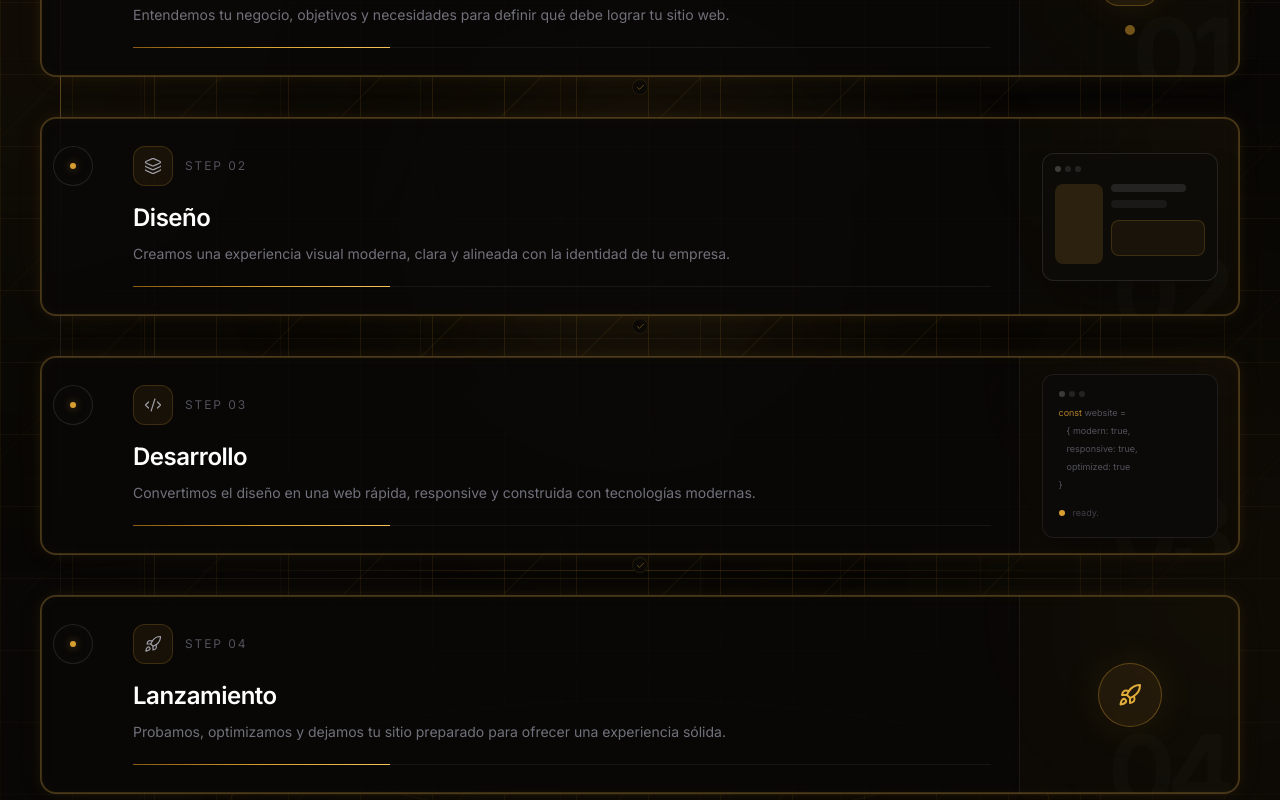
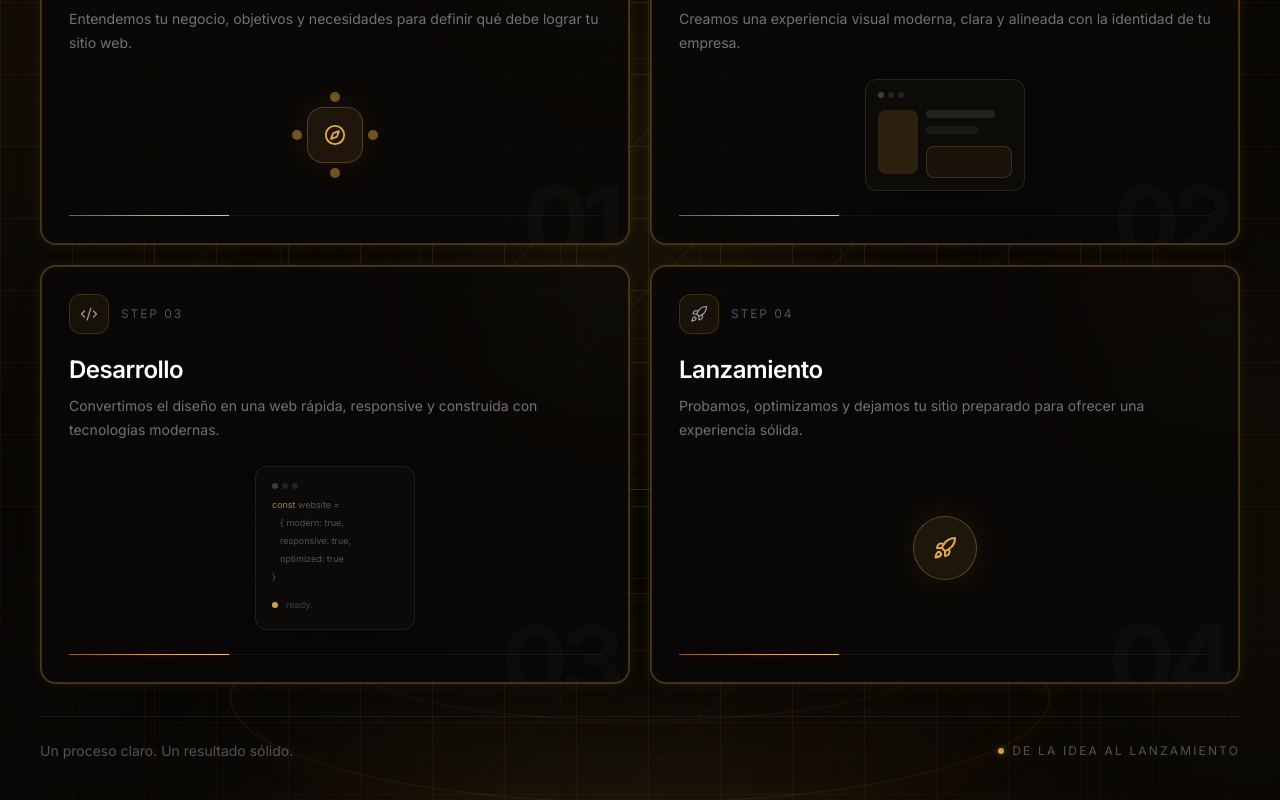
Before and after one commit to alvarodm26/NEGOCIO_ALDUMA, a Next.js app: page / in a window 1280 px wide. Shown: the part 3200-4000 px from the top of the page. Built offline with nearby package versions, Linux system fonts and the light colour scheme.

Commit message:
first commit

```diff
--- a/components/Process.tsx
+++ b/components/Process.tsx
@@ -3,10 +3,9 @@
 import { motion } from "motion/react";
 import {
   ArrowUpRight,
-  Check,
-  Code2,
   Compass,
   Layers3,
+  Code2,
   Rocket,
 } from "lucide-react";
 
@@ -283,23 +282,7 @@ export default function Process() {
         {/* ========================================================= */}
 
         <div className="relative mt-12">
-          {/* TIMELINE */}
-
-          <motion.div
-            initial={{ scaleY: 0 }}
-            whileInView={{ scaleY: 1 }}
-            viewport={{ once: true, amount: 0.1 }}
-            transition={{
-              duration: 1.2,
-              ease: "easeInOut",
-            }}
-            style={{
-              transformOrigin: "top",
-            }}
-            className="absolute left-5 top-0 hidden h-full w-px bg-gradient-to-b from-[#D99E30]/60 via-white/[0.08] to-transparent md:block"
-          />
-
-          <div className="space-y-4 md:space-y-5">
+          <div className="grid grid-cols-1 gap-5 md:grid-cols-2">
             {steps.map((step, index) => {
               const Icon = step.icon;
 
@@ -327,12 +310,12 @@ export default function Process() {
                   }}
                   className="group relative"
                 >
-                  <div className="relative rounded-2xl">
+                  <div className="relative h-full rounded-2xl">
                     {/* BORDE */}
 
                     <div className="pointer-events-none absolute inset-0 z-30 rounded-2xl border-2 border-[#D99E30]/25 shadow-[0_0_14px_rgba(217,158,48,0.08),0_0_35px_rgba(180,120,25,0.04),inset_0_0_14px_rgba(217,158,48,0.03)] transition-all duration-500 group-hover:border-[#D99E30]/40 group-hover:shadow-[0_0_20px_rgba(217,158,48,0.12)]" />
 
-                    <div className="relative overflow-hidden rounded-2xl border border-white/[0.07] bg-[#090807]/90 transition-all duration-500 group-hover:border-[#D99E30]/30 group-hover:bg-[#0D0B08]">
+                    <div className="relative flex h-full min-h-[300px] flex-col overflow-hidden rounded-2xl border border-white/[0.07] bg-[#090807]/90 transition-all duration-500 group-hover:border-[#D99E30]/30 group-hover:bg-[#0D0B08]">
                       {/* GLOW ESTÁTICO DE TARJETA */}
 
                       <div className="pointer-events-none absolute -right-24 -top-24 h-56 w-56 rounded-full bg-[#D99E30]/[0.045] blur-[90px]" />
@@ -353,29 +336,11 @@ export default function Process() {
                         {step.number}
                       </span>
 
-                      <div className="relative grid md:grid-cols-[64px_1fr_220px]">
-                        {/* NODE */}
-
-                        <div className="relative hidden items-start justify-center pt-7 md:flex">
-                          <motion.div
-                            whileHover={{
-                              scale: 1.12,
-                            }}
-                            transition={{
-                              type: "spring",
-                              stiffness: 300,
-                              damping: 18,
-                            }}
-                            className="relative z-10 flex h-10 w-10 items-center justify-center rounded-full border border-white/[0.1] bg-[#090807] transition-all duration-500 group-hover:border-[#D99E30]/50 group-hover:shadow-[0_0_25px_rgba(217,158,48,0.15)]"
-                          >
-                            <div className="h-1.5 w-1.5 rounded-full bg-[#D99E30] shadow-[0_0_8px_rgba(217,158,48,0.5)]" />
-                          </motion.div>
-                        </div>
-
+                      <div className="relative flex h-full flex-col">
                         {/* CONTENT */}
 
-                        <div className="p-6 md:p-7">
-                          <div className="mb-4 flex items-center gap-3">
+                        <div className="flex flex-1 flex-col p-6 md:p-7">
+                          <div className="mb-5 flex items-center gap-3">
                             <motion.div
                               whileHover={{
                                 rotate: 5,
@@ -384,7 +349,7 @@ export default function Process() {
                               transition={{
                                 duration: 0.25,
                               }}
-                              className="flex h-10 w-10 items-center justify-center rounded-xl border border-[#D99E30]/20 bg-[#D99E30]/[0.07] text-zinc-400 transition-all duration-500 group-hover:border-[#D99E30]/40 group-hover:bg-[#D99E30]/10 group-hover:text-[#E2AC3B]"
+                              className="flex h-10 w-10 shrink-0 items-center justify-center rounded-xl border border-[#D99E30]/20 bg-[#D99E30]/[0.07] text-zinc-400 transition-all duration-500 group-hover:border-[#D99E30]/40 group-hover:bg-[#D99E30]/10 group-hover:text-[#E2AC3B]"
                             >
                               <Icon size={18} strokeWidth={1.6} />
                             </motion.div>
@@ -402,33 +367,11 @@ export default function Process() {
                             {step.description}
                           </p>
 
-                          {/* BARRA */}
-
-                          <div className="mt-5 h-px w-full overflow-hidden bg-white/[0.06]">
-                            <motion.div
-                              initial={{
-                                width: 0,
-                              }}
-                              whileInView={{
-                                width: "30%",
-                              }}
-                              viewport={{
-                                once: true,
-                              }}
-                              transition={{
-                                duration: 0.8,
-                                delay: index * 0.1 + 0.25,
-                              }}
-                              className="h-full bg-gradient-to-r from-[#8A5A12] via-[#D99E30] to-[#F5C35B] transition-all duration-700 group-hover:w-full"
-                            />
-                          </div>
-                        </div>
-
                           {/* VISUAL */}
 
-                        <div className="relative hidden min-h-[180px] overflow-hidden border-l border-white/[0.06] bg-[#D99E30]/[0.015] md:block">
+                          <div className="mt-6 flex flex-1 items-center justify-center">
                             {index === 0 && (
-                            <div className="absolute inset-0 flex items-center justify-center">
+                              <div className="relative flex h-20 w-20 items-center justify-center">
                                 <div className="relative z-10 flex h-14 w-14 items-center justify-center rounded-2xl border border-[#D99E30]/30 bg-[#D99E30]/10 shadow-[0_0_35px_rgba(217,158,48,0.10)]">
                                   <Compass
                                     size={22}
@@ -441,7 +384,7 @@ export default function Process() {
                                     key={node}
                                     className="absolute h-2.5 w-2.5 rounded-full bg-[#D99E30]/50"
                                     style={{
-                                    transform: `rotate(${node * 90}deg) translateY(-52px)`,
+                                      transform: `rotate(${node * 90}deg) translateY(-38px)`,
                                     }}
                                   />
                                 ))}
@@ -449,8 +392,7 @@ export default function Process() {
                             )}
 
                             {index === 1 && (
-                            <div className="absolute inset-0 flex items-center justify-center">
-                              <div className="relative h-32 w-44 rounded-xl border border-white/[0.1] bg-[#0D0B08] p-3 shadow-2xl transition-transform duration-500 group-hover:-translate-y-1">
+                              <div className="relative h-28 w-40 rounded-xl border border-white/[0.1] bg-[#0D0B08] p-3 shadow-2xl transition-transform duration-500 group-hover:-translate-y-1">
                                 <div className="flex gap-1">
                                   <span className="h-1.5 w-1.5 rounded-full bg-white/20" />
                                   <span className="h-1.5 w-1.5 rounded-full bg-white/10" />
@@ -458,22 +400,20 @@ export default function Process() {
                                 </div>
 
                                 <div className="mt-3 flex gap-2">
-                                  <div className="h-20 w-12 rounded-lg bg-[#D99E30]/15" />
+                                  <div className="h-16 w-10 rounded-lg bg-[#D99E30]/15" />
 
                                   <div className="flex flex-1 flex-col gap-2">
                                     <div className="h-2 w-4/5 rounded-full bg-white/10" />
                                     <div className="h-2 w-3/5 rounded-full bg-white/[0.06]" />
 
-                                    <div className="mt-1 h-9 rounded-lg border border-[#D99E30]/20 bg-[#D99E30]/[0.06]" />
-                                  </div>
+                                    <div className="mt-1 h-8 rounded-lg border border-[#D99E30]/20 bg-[#D99E30]/[0.06]" />
                                   </div>
                                 </div>
                               </div>
                             )}
 
                             {index === 2 && (
-                            <div className="absolute inset-0 flex items-center justify-center">
-                              <div className="w-44 rounded-xl border border-white/[0.08] bg-[#0B0A08] p-4 font-mono text-[9px] leading-4 text-zinc-600 shadow-2xl">
+                              <div className="w-40 rounded-xl border border-white/[0.08] bg-[#0B0A08] p-4 font-mono text-[9px] leading-4 text-zinc-600 shadow-2xl">
                                 <div className="mb-2 flex gap-1">
                                   <span className="h-1.5 w-1.5 rounded-full bg-white/20" />
                                   <span className="h-1.5 w-1.5 rounded-full bg-white/10" />
@@ -511,19 +451,37 @@ export default function Process() {
                                   </span>
                                 </div>
                               </div>
-                            </div>
                             )}
 
                             {index === 3 && (
-                            <div className="absolute inset-0 flex items-center justify-center">
                               <div className="flex h-16 w-16 items-center justify-center rounded-full border border-[#D99E30]/35 bg-[#D99E30]/10 shadow-[0_0_40px_rgba(217,158,48,0.10)] transition-transform duration-500 group-hover:-translate-y-1">
                                 <Rocket
                                   size={24}
                                   className="text-[#E2AC3B]"
                                 />
                               </div>
+                            )}
                           </div>
-                          )}
+
+                          {/* BARRA */}
+
+                          <div className="mt-6 h-px w-full overflow-hidden bg-white/[0.06]">
+                            <motion.div
+                              initial={{
+                                width: 0,
+                              }}
+                              whileInView={{
+                                width: "30%",
+                              }}
+                              viewport={{
+                                once: true,
+                              }}
+                              transition={{
+                                duration: 0.8,
+                                delay: index * 0.1 + 0.25,
+                              }}
+                              className="h-full bg-gradient-to-r from-[#8A5A12] via-[#D99E30] to-[#F5C35B] transition-all duration-700 group-hover:w-full"
+                            />
                           </div>
                         </div>
 
@@ -544,33 +502,7 @@ export default function Process() {
                         </div>
                       </div>
                     </div>
-
-                  {/* CHECKPOINT */}
-
-                  {index < steps.length - 1 && (
-                    <motion.div
-                      initial={{
-                        opacity: 0,
-                      }}
-                      whileInView={{
-                        opacity: 1,
-                      }}
-                      viewport={{
-                        once: true,
-                      }}
-                      transition={{
-                        delay: index * 0.1 + 0.4,
-                      }}
-                      className="hidden h-5 items-center justify-center md:flex"
-                    >
-                      <div className="flex h-4 w-4 items-center justify-center rounded-full border border-[#D99E30]/10 bg-[#0A0907]">
-                        <Check
-                          size={9}
-                          className="text-[#80601F]"
-                        />
                   </div>
-                    </motion.div>
-                  )}
                 </motion.article>
               );
             })}
```
Lines whose indentation alone changed are shown as unchanged.
